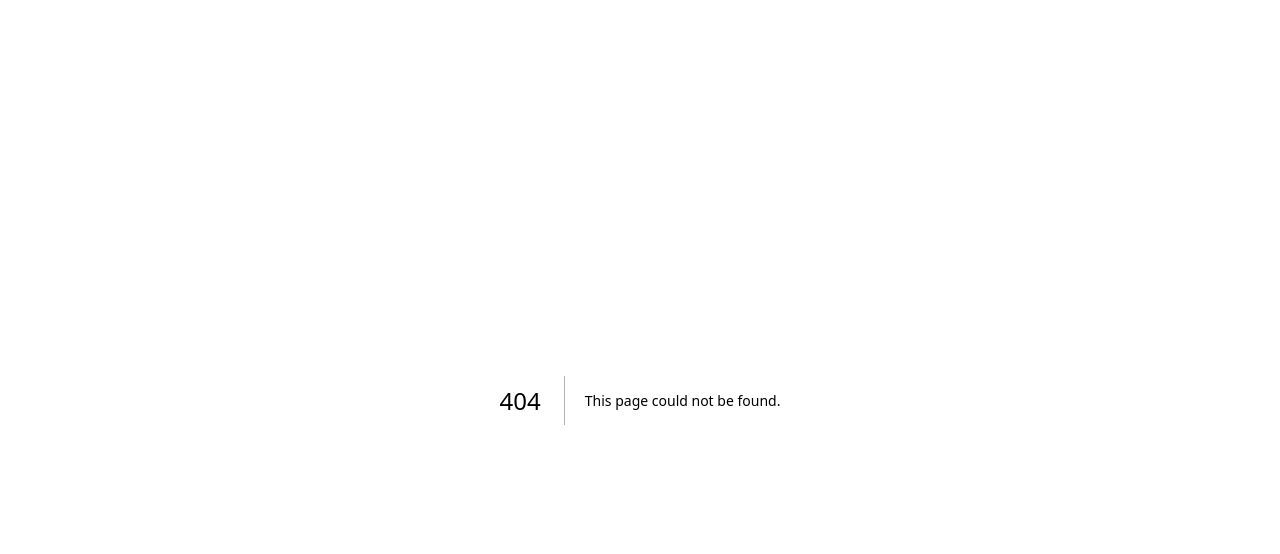
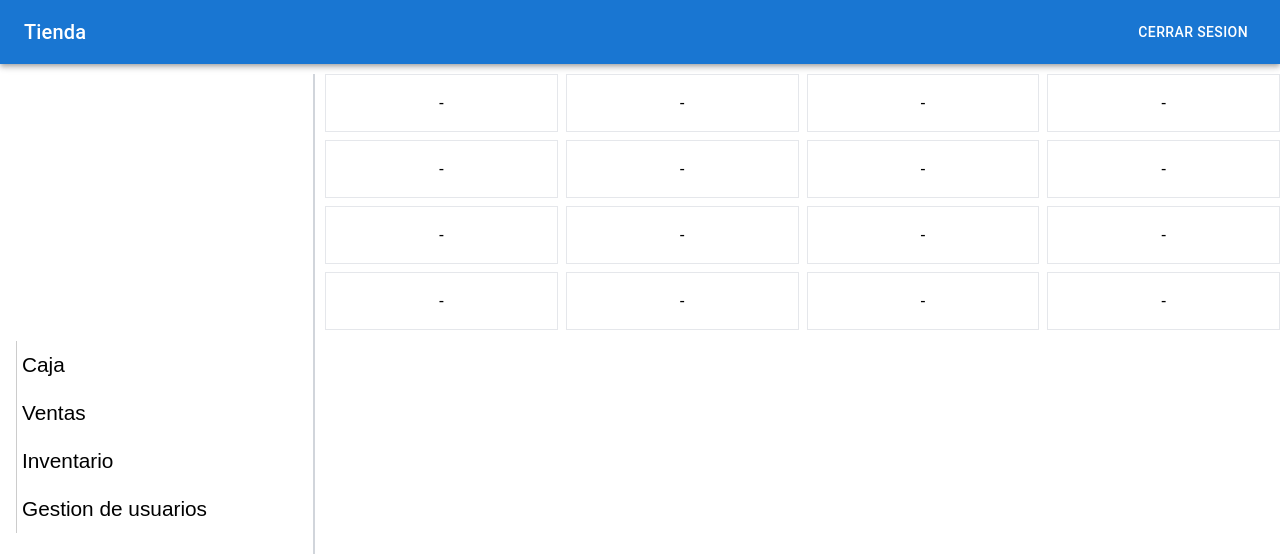
Before and after one commit to Irineo-1/Gestor-tienda-abarrotes, a Next.js app: page /sistema/gestor_usuarios in a window 1280 px wide. Before the commit this address had no page. Shown: the top 554 px of the page. Built offline with nearby package versions, Linux system fonts and the light colour scheme.

Commit message:
feat: add gestor usuarios

```diff
--- /dev/null
+++ b/src/app/sistema/gestor_usuarios/page.tsx
@@ -0,0 +1,241 @@
+// 'use client'
+
+// import { useEffect, useState } from 'react';
+// import ListItem from '@mui/material/ListItem';
+// import ListItemButton from '@mui/material/ListItemButton';
+// import ListItemText from '@mui/material/ListItemText';
+// import { getUsuarios } from '@/request/usuarios';
+// import { Usuario } from '@/interfaces/Usuario';
+// import Button from '@mui/material/Button';
+// import { PersonAdd } from '@mui/icons-material';
+// import Card from '@mui/material/Card';
+// import CardActions from '@mui/material/CardActions';
+// import CardContent from '@mui/material/CardContent';
+// import TextField from '@mui/material/TextField';
+// import Typography from '@mui/material/Typography';
+
+// export default function GestorUsuarios() {
+
+//     const [usuarios, setUsuarios] = useState<Usuario[]>([])
+
+//     useEffect(() => {
+//         getUsuarios().then(data => {
+//             setUsuarios(data)
+//         })
+//     }, [])
+
+//     return (
+//         <>
+//             <div className="flex flex-wrap flex-row h-full w-full">
+//                 <div className="w-full h-[50%] md:w-[50%] md:h-full md:pl-3">
+//                     <div className='mb-2'>
+//                         <Button variant="contained" startIcon={<PersonAdd />}> Agregar usuario</Button>
+//                     </div>
+//                     {usuarios.map(usuario => (
+//                         <ListItem component="div" disablePadding>
+//                             <ListItemButton>
+//                                 <ListItemText primary={`${usuario.usuario} - ${usuario.typo}`} />
+//                             </ListItemButton>
+//                         </ListItem>
+//                     ))}
+//                 </div>
+
+//                 <div className="flex items-center justify-center w-full h-[50%] md:w-[50%] md:h-full md:pr-3">
+//                     <div className='w-[250px] flex items-center justify-center'>
+//                         <div></div>
+//                         <div className='w-full'>
+//                             <Button variant="contained" color="success" size="small">Actualizar</Button>
+//                             <Button variant="contained" color='error' size="small">Eliminar</Button>
+//                         </div>
+//                     </div>
+//                 </div>
+//             </div>
+//         </>
+//     )
+// }
+
+'use client'
+
+import { useEffect, useState } from "react";
+
+// export default function TicTacToe() {
+//   const [board, setBoard] = useState(Array(9).fill(null));
+//   const [xIsNext, setXIsNext] = useState(true);
+
+//   const winner = calculateWinner(board);
+//   const isDraw = !winner && board.every((square) => square !== null);
+//   const status = winner
+//     ? `Winner: ${winner}`
+//     : isDraw
+//     ? "It's a draw!"
+//     : `Next player: ${xIsNext ? "X" : "O"}`;
+
+//   function handleClick(index) {
+//     if (board[index] || winner) return;
+
+//     const newBoard = board.slice();
+//     newBoard[index] = xIsNext ? "X" : "O";
+//     setBoard(newBoard);
+//     setXIsNext(!xIsNext);
+//   }
+
+//   function restartGame() {
+//     setBoard(Array(9).fill(null));
+//     setXIsNext(true);
+//   }
+
+//   function renderSquare(index) {
+//     return (
+//       <button
+//         onClick={() => handleClick(index)}
+//         className="w-16 h-16 text-2xl border border-gray-400"
+//       >
+//         {board[index]}
+//       </button>
+//     );
+//   }
+
+//   return (
+//     <div className="flex flex-col items-center gap-4 p-4">
+//       <h1 className="text-xl font-bold">{status}</h1>
+//       <div className="grid grid-cols-3 gap-1">
+//         {board.map((_, i) => renderSquare(i))}
+//       </div>
+//       <button
+//         onClick={restartGame}
+//         className="mt-4 px-4 py-2 bg-blue-500 text-white rounded"
+//       >
+//         Restart
+//       </button>
+//     </div>
+//   );
+// }
+
+// function calculateWinner(squares) {
+//   const lines = [
+//     [0, 1, 2],
+//     [3, 4, 5],
+//     [6, 7, 8],
+//     [0, 3, 6],
+//     [1, 4, 7],
+//     [2, 5, 8],
+//     [0, 4, 8],
+//     [2, 4, 6],
+//   ];
+
+//   for (let [a, b, c] of lines) {
+//     if (squares[a] && squares[a] === squares[b] && squares[a] === squares[c]) {
+//       return squares[a];
+//     }
+//   }
+//   return null;
+// }
+
+const crearMatriz = (filas: number, columnas: number) => {
+    return Array.from({ length: filas }, () =>
+      Array.from({ length: columnas }, () => null)
+    );
+}
+
+export default function PruebaConcepto() {
+
+    const [tablero, setTablero] = useState(() => crearMatriz(4,4))
+    const [Jugador, setJugador] = useState<"X" | "O">("X")
+
+    useEffect(() => {
+
+        // verificarHorizontal()
+        // verificaVertical()
+        verificaDiagonal()
+
+    }, tablero)
+
+    const verificarHorizontal = () => {
+        let anterior: string | null = ""
+        principal: for(let i = 0; i < tablero.length; i++) {
+
+            if(tablero[i][0] === null) continue
+            let contador = 0
+
+            anterior = tablero[i][0]
+            for(let j = 0; j < tablero[i].length; j++) {
+                console.log(tablero[i][j]) // log
+                if(tablero[i][j] === null) continue principal
+
+                if(anterior === tablero[i][j]) contador ++
+                if(contador === tablero.length) return console.log("ganador: ", tablero[i][0])
+            }
+        }
+    }
+
+    const verificaVertical = () => {
+        const size = tablero.length
+
+        for (let j = 0; j < size; j++) {
+            const valorInicial = tablero[0][j]
+            if (!valorInicial) continue
+
+            let ganador = true
+            for (let i = 1; i < size; i++) {
+                if (tablero[i][j] !== valorInicial) {
+                    ganador = false
+                    break
+                }
+            }
+
+            if (ganador) {
+                console.log("ganador: ", valorInicial)
+                return
+            }
+        }
+    }
+
+    const verificaDiagonal = () => {
+
+        let columnaIzquierda = 0
+        let columnaDerecha = tablero.length -1
+
+        // izquierda: for(let i = 0; i < tablero.length; i++) {
+
+        //     console.log(`fila: ${i} :: columna: ${columnaIzquierda} :: `, tablero[i][columnaIzquierda]) // log
+        //     if(tablero[i][columnaIzquierda] == null) return
+        //     columnaIzquierda ++
+        //     continue izquierda
+        // }
+
+        derecha: for(let i = 0; i < tablero.length; i++) {
+
+            console.log(`fila: ${i} :: columna: ${columnaDerecha} :: `, tablero[i][columnaDerecha]) // log
+            console.log(tablero) // log
+            if(tablero[i][columnaDerecha] == null) return
+            columnaDerecha --
+            continue derecha
+        }
+    }
+
+    const actualizarCelda = (fila, columna, valor) => {
+        setTablero((prev) => {
+          const nueva = prev.map((filaArr) => [...filaArr])
+          nueva[fila][columna] = valor
+          return nueva;
+        })
+        setJugador((Jugador === "X") ? "O" : "X")
+    }
+
+    return (
+        <div className="grid grid-cols-4 gap-2">
+          {tablero.map((fila, i) =>
+            fila.map((celda, j) => (
+              <button
+                key={`${i}-${j}`}
+                onClick={() => actualizarCelda(i, j, Jugador)}
+                className="p-4 border text-center"
+              >
+                {celda ?? "-"}
+              </button>
+            ))
+          )}
+        </div>
+      );
+
+}
--- a/src/componentes/Navbar.tsx
+++ b/src/componentes/Navbar.tsx
@@ -11,7 +11,7 @@ export default function Navbar() {
                     <li className='every-item'><Link href="/sistema/punto_venta">Caja</Link></li>
                     <li className='every-item'><Link href="/sistema/ventas">Ventas</Link></li>
                     <li className='every-item'><Link href="/sistema/inventario">Inventario</Link></li>
-                    <li className='every-item'><Link href="/sistema/gestor_usuario">Gestion de usuarios</Link></li>
+                    <li className='every-item'><Link href="/sistema/gestor_usuarios">Gestion de usuarios</Link></li>
                 </ul>
             </nav>
 
--- /dev/null
+++ b/src/interfaces/Usuario.ts
@@ -0,0 +1,6 @@
+export interface Usuario {
+    id?: number
+    usuario: string
+    typo: string
+    password?: string
+}
--- /dev/null
+++ b/src/request/usuarios.ts
@@ -0,0 +1,21 @@
+'use server'
+
+import { Usuario } from "@/interfaces/Usuario"
+import { env } from '@/app/config'
+import { cookies } from 'next/headers'
+
+export const getUsuarios = async (): Promise<Usuario[]> => {
+
+    const token = (await cookies()).get('tk')?.value
+
+    const response: Response = await fetch(`${env.host}:${env.port}/usuario`, {
+        headers: {
+            Authorization: `Bearer ${token}`
+        }
+    })
+
+    if (!response.ok) throw new Error('Error al obtener los Usuarios')
+
+    const data: Usuario[] = await response.json()
+    return data
+}
```
